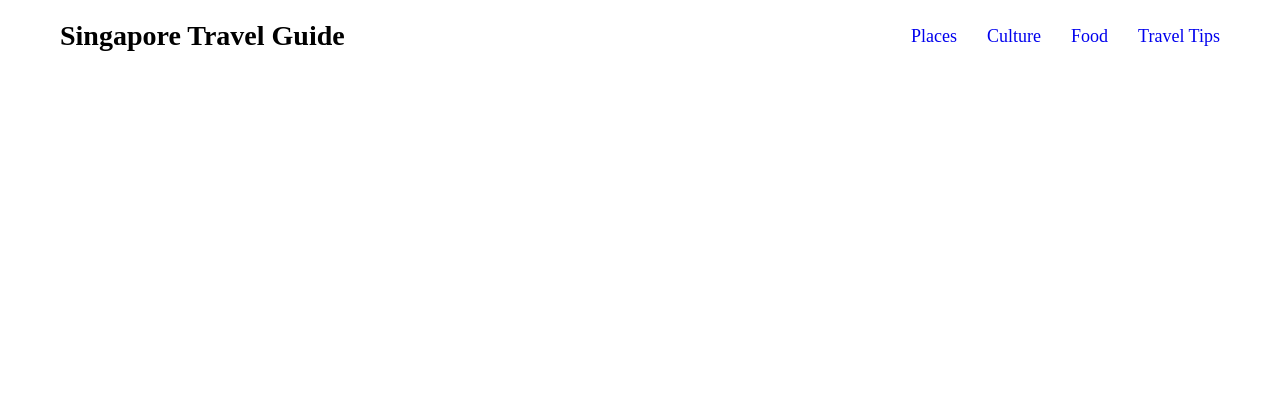
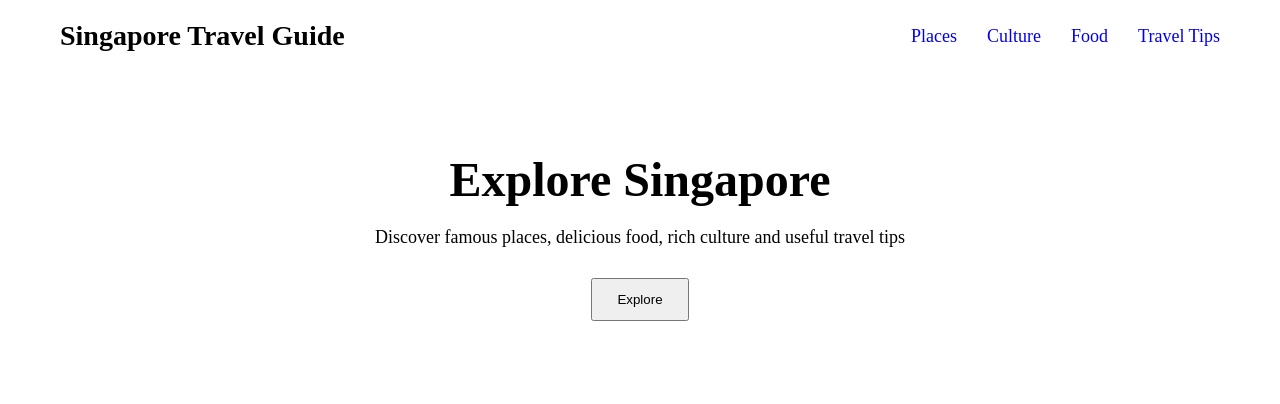
Before and after one commit to NiyatiG123/Singapore-Travel-Guide, a plain HTML site: page index.html in a window 1280 px wide. Drawn offline with Linux system fonts and the light colour scheme.

Commit message:
Create hero section layout

```diff
--- a/index.html
+++ b/index.html
@@ -19,7 +19,24 @@
             <a href="#food">Food</a>
             <a href="#tips">Travel Tips</a>
         </nav>
+    </header>
 
-    </header>
+    <main>
+
+        <section class="hero">
+
+            <h1>Explore Singapore</h1>
+
+            <p>
+                Discover famous places, delicious food,
+                rich culture and useful travel tips
+            </p>
+
+            <button>Explore</button>
+
+
+        </section>
+    </main>
+
 </body>
 </html>
--- a/style.css
+++ b/style.css
@@ -42,3 +42,25 @@ nav a {
 nav a:hover {
     text-decoration: underline;
 }
+
+/* Hero Section */
+
+.hero {
+    text-align: center;
+    padding: 80px 20px;
+}
+
+.hero h1 {
+    font-size: 48px;
+    margin-bottom: 20px;
+}
+
+.hero p {
+    font-size: 18px;
+    margin-bottom: 30px;
+}
+
+.hero button {
+    padding: 12px 24px;
+    cursor: pointer;
+}
```
